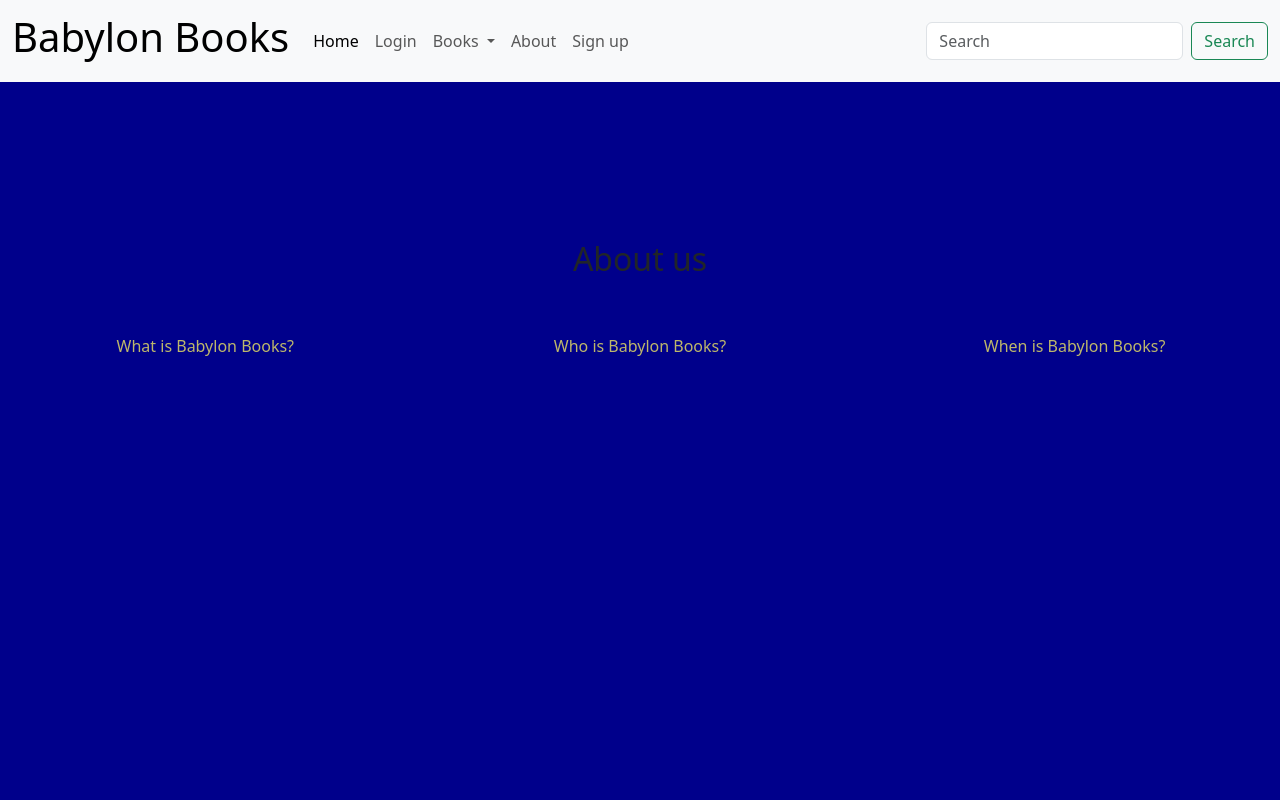
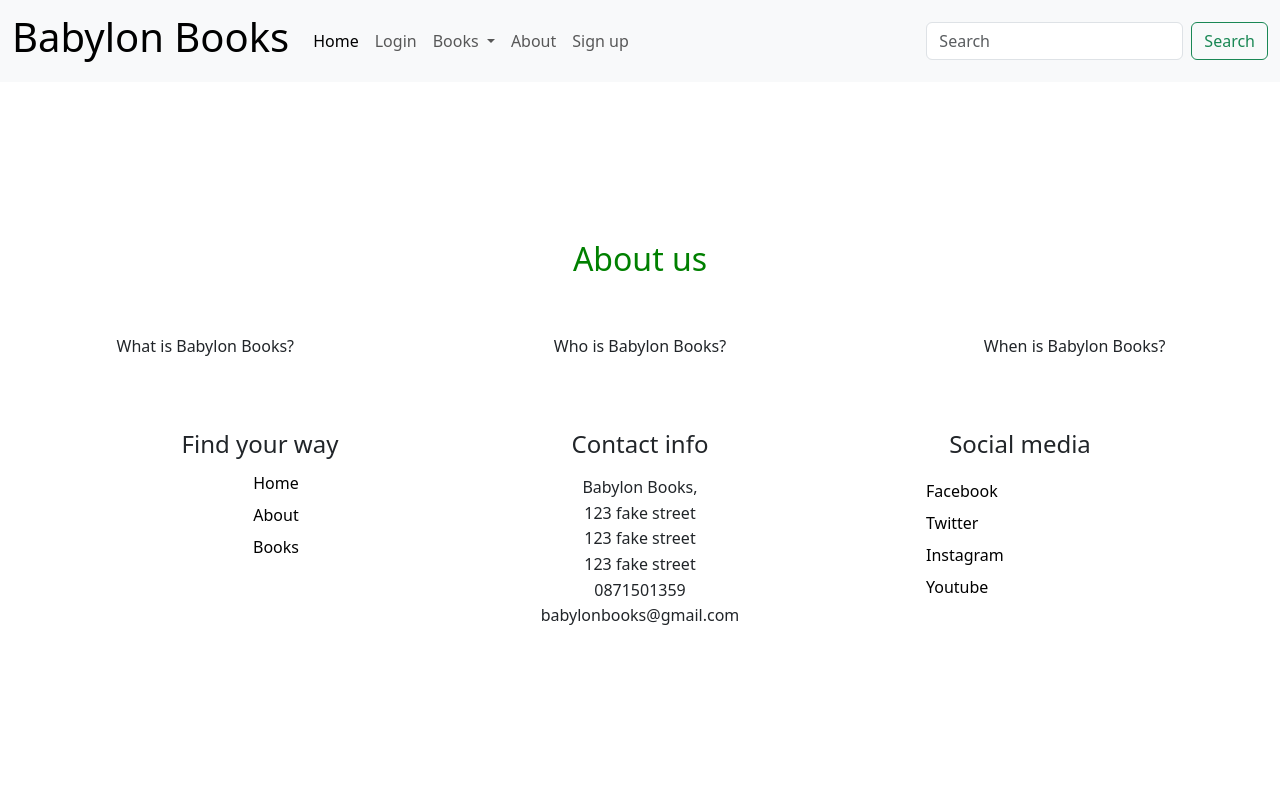
Before and after one commit to gazamcnulty/pp5-babylon-books, a Django app: page /about/ in a window 1280 px wide. Run offline with Django 3.2, Linux system fonts and the light colour scheme.

Commit message:
added footer detail and some base css

```diff
--- a/babylon_books_project/settings.py
+++ b/babylon_books_project/settings.py
@@ -150,6 +150,8 @@ USE_TZ = True
 # https://docs.djangoproject.com/en/3.2/howto/static-files/
 
 STATIC_URL = '/static/'
+STATICFILES_DIRS = (os.path.join(BASE_DIR, 'static'),)
+STATIC_ROOT = os.path.join(BASE_DIR, 'staticfiles')
 
 # Default primary key field type
 # https://docs.djangoproject.com/en/3.2/ref/settings/#default-auto-field
--- a/static/css/style.css
+++ b/static/css/style.css
@@ -7,15 +7,55 @@ html,body
     overflow-x: hidden;
 }
 
-body {
-    background-color:darkblue;
+h2 {
+    color: green;
+}
+
+--------------body----------------
+
+
+
+
+
+--------------navbar------------------
+
+navbar {
+    background-color: rgb(143, 50, 50) !important;
+
 }
 
 
-.navbar {
-    background-color:aqua;
+--------------footer------------------
+
+footer {
+    background-color: green !important;
 }
 
-p {
-    color:darkkhaki;
+.footer_space {
+    background-color: rgb(143, 50, 50) !important;
+    position: fixed;
+    left: 0;
+    bottom: 0;
+    width: 100%;
+
 }
+
+.ul_footer {
+    list-style-type: none;
+    text-decoration: none;
+
+}
+
+.contact {
+    line-height: 1.6;
+}
+
+.footer_link {
+    text-decoration: none;
+    color: black;
+}
+
+.footer_link:hover {
+    background-color: rgb(176, 189, 66) !important;
+    color: white !important;
+}
--- a/templates/base.html
+++ b/templates/base.html
@@ -7,13 +7,10 @@
     <meta name="viewport" content="width=device-width, initial-scale=1">
     <meta http-equiv="X-UA-Compatible" content="ie=edge">
     <title>Babylon Books{% block extra_title %}{% endblock %}</title>
-    {% block css %}
+
     <link href="https://cdn.jsdelivr.net/npm/bootstrap@5.3.2/dist/css/bootstrap.min.css" rel="stylesheet" integrity="sha384-T3c6CoIi6uLrA9TneNEoa7RxnatzjcDSCmG1MXxSR1GAsXEV/Dwwykc2MPK8M2HN" crossorigin="anonymous">
     <link rel="stylesheet" type="text/css" href="{% static 'css/style.css' %}">
-    {% endblock %}
 
-    {% block extra_css %}
-    {% endblock %}
   </head>
   <body>
     <header class="container-fluid fixed-top p-0">
@@ -37,14 +34,49 @@
   <footer class="container-fluid mb-0 mt-5">
     <div class="container footer_container">
       <div class="row mb-0">
+        <!--1/3 footer section on left, shows website links-->
         <div class="col-sm-4 text-center d-none d-sm-block">
+          <h4 class="text-center pt-3">Find your way</h4>
+          <ul class="list-unstlyed ul_footer text-center ">
+            <li class="p-1">
+              <a {% if request.resolver_match.view_name == 'homepage' %} class=" active footer_link" aria-current="page" {% else %} class=" footer_link" {% endif %} href="{% url 'homepage' %}">Home</a>
+            </li>
+            <li class="p-1">
+              <a {% if request.resolver_match.view_name == 'about' %} class=" active footer_link" aria-current="page" {% else %} class=" footer_link" {% endif %} href="{% url 'about' %}">About</a>
+            </li>
+            <li class="p-1">
+              <a {% if request.resolver_match.view_name == 'books' %} class=" active footer_link" aria-current="page" {% else %} class=" footer_link" {% endif %} href="{% url 'books' %}">Books</a>
+            </li>
+          </ul>
         </div>
-        <div class="col-sm-4 text-center d-none d-sm-block">
+        <!--2/3 footer section in center, shows contact info-->
+        <div class="col-sm-4 mb-0 d-none d-sm-block text-center">
+          <h4 class="mb-0 p-3">Contact info</h4>
+          <p class="contact">Babylon Books, <br> 123 fake street <br> 123 fake street <br> 123 fake street <br> 0871501359 <br> babylonbooks@gmail.com <br>
         </div>
-        <div class="col-sm-4 text-center d-none d-sm-block">
+        <!--3/3 footer section in on right, shows social media links-->
+        <div class="col-sm-4 mb-0 text-start">
+          <h4 class="m-auto text-center p-3">Social media</h4>
+          <ul class="list-unstlyed ul_footer ms-5 ">
+            <li class="  p-1">
+              <a href="https://www.facebook.com/" target="_blank" class="footer_link">
+                <i class="fa-brands fa-facebook" style="color: #000000;" aria-label="Facebook link for Babylon Books"></i>Facebook </a>
+            </li>
+            <li class="  p-1">
+              <a href="https://www.twitter.com/" target="_blank" class="footer_link">
+                <i class="fa-brands fa-square-twitter" style="color: #000000;" aria-label="Twitter link for Babylon Books"></i>Twitter </a>
+            </li>
+            <li class=" p-1">
+              <a href="https://www.instagram.com/" target="_blank" class="footer_link">
+                <i class="fa-brands fa-square-instagram" style="color: #000000;" aria-label="Instagram link for Babylon Books"></i>Instagram </a>
+            </li>
+            <li class="  p-1">
+              <a href="https://www.youtube.com/" target="_blank" class="footer_link">
+                <i class="fa-brands fa-youtube" style="color: #000000;" aria-label="Youtube link for Babylon"></i>Youtube </a>
+            </li>
+          </ul>
         </div>
       </div>
-    </div>
   </footer>
     <script src="https://cdn.jsdelivr.net/npm/@popperjs/core@2.11.8/dist/umd/popper.min.js" integrity="sha384-I7E8VVD/ismYTF4hNIPjVp/Zjvgyol6VFvRkX/vR+Vc4jQkC+hVqc2pM8ODewa9r" crossorigin="anonymous"></script>
     <script src="https://cdn.jsdelivr.net/npm/bootstrap@5.3.2/dist/js/bootstrap.min.js" integrity="sha384-BBtl+eGJRgqQAUMxJ7pMwbEyER4l1g+O15P+16Ep7Q9Q+zqX6gSbd85u4mG4QzX+" crossorigin="anonymous"></script>
```
Also changed, not shown: static/images/books.jpeg (added).
